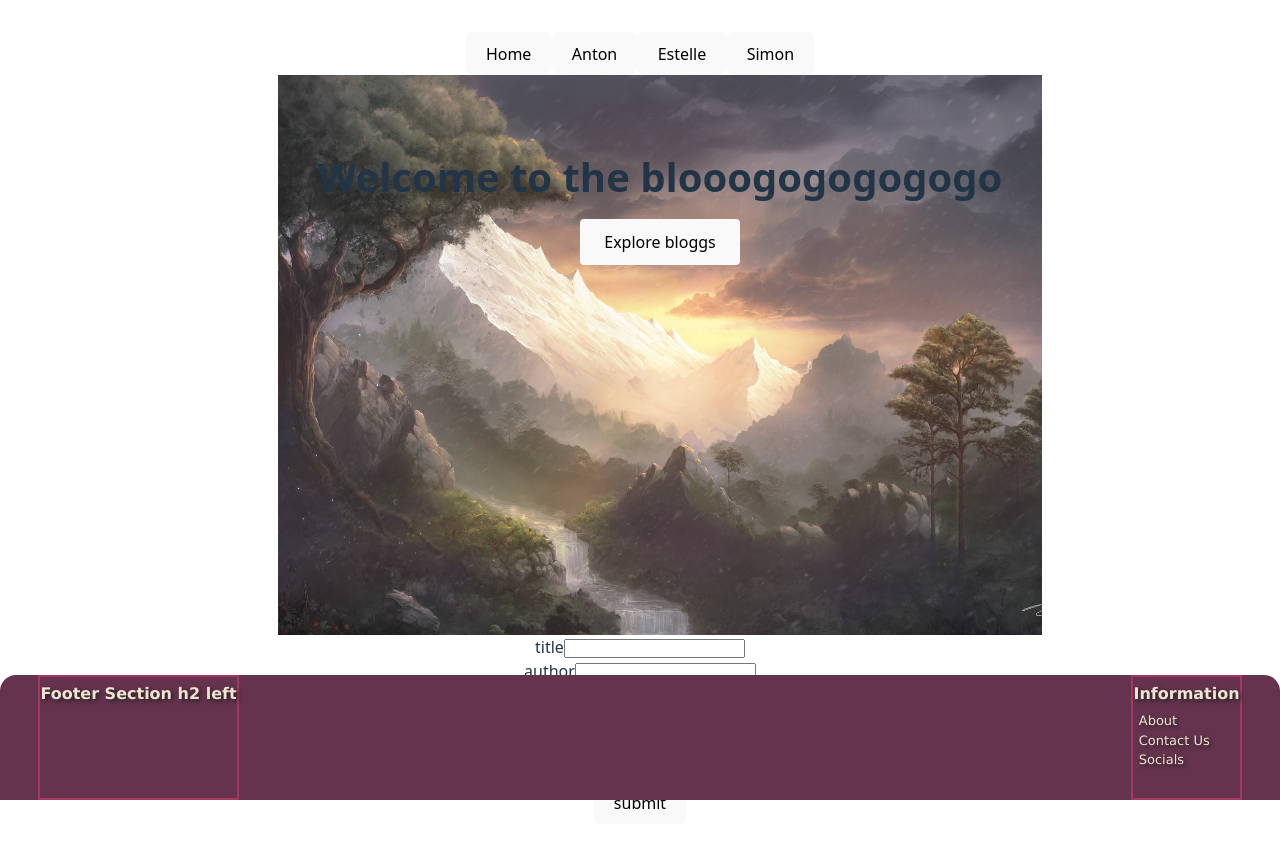
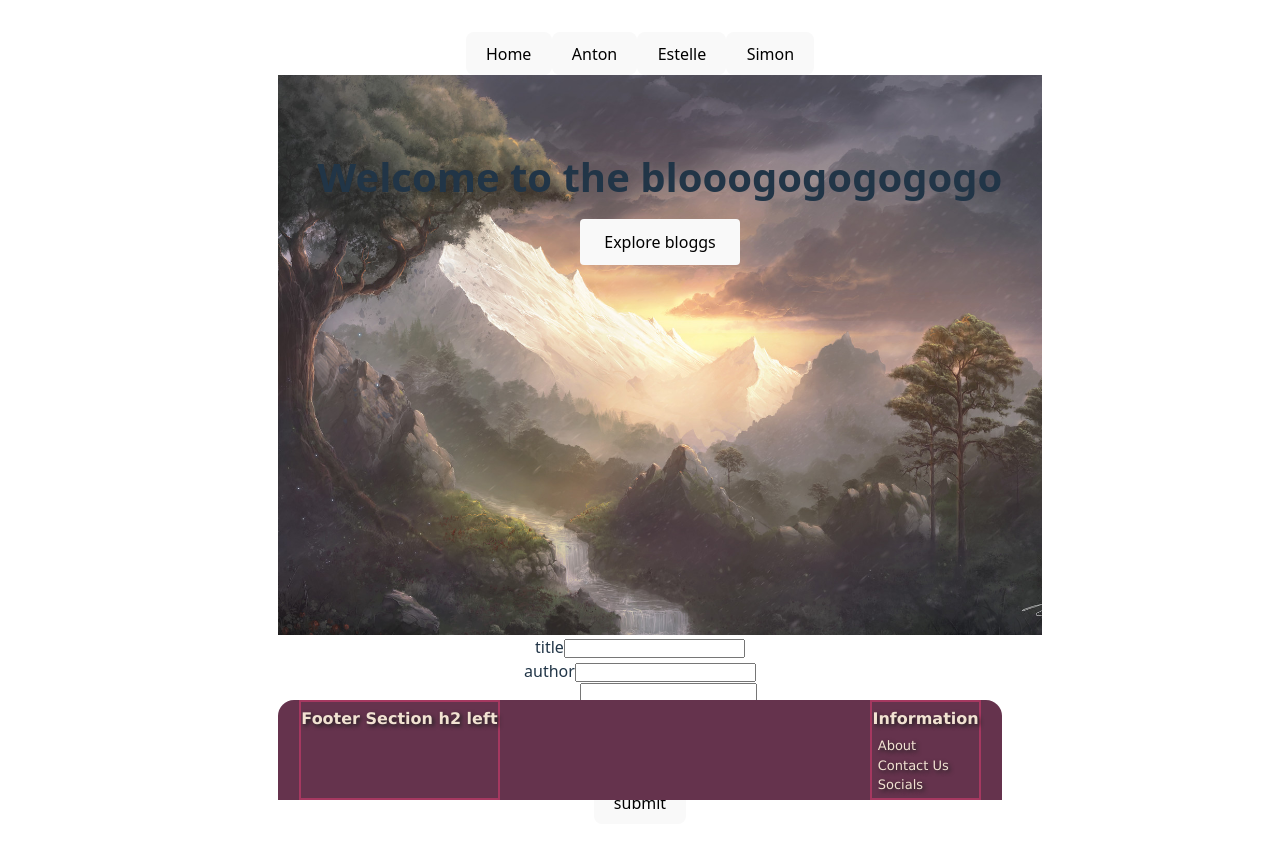
Before and after one commit to anton-jj/blogg-grupp4, a React (Vite) app in the folder blogg-grupp4/: page / in a window 1280 px wide. Shown: the top 848 px of the page. Built offline with nearby package versions, Linux system fonts and the light colour scheme.

Commit message:
fixed footer positioning to not be obscuring stuff

```diff
--- a/blogg-grupp4/src/App.css
+++ b/blogg-grupp4/src/App.css
@@ -2,6 +2,7 @@
     max-width: 1280px;
     margin: 0 auto;
     padding: 2rem;
+    padding-bottom: 0;
     text-align: center;
 
     /*
--- a/blogg-grupp4/src/footer.css
+++ b/blogg-grupp4/src/footer.css
@@ -3,11 +3,13 @@
   text-shadow: 2px 2px 4px var(--background);
   display: flex;
   width: 100%;
-  height: 125px;
+  height: 100px;
   background-color: var(--accent);
+  margin-top: 100px;
   bottom: 0;
   left: 0;
-  position: absolute;
+  position: sticky;
+  top: calc( 100vh - 100px );
   border-top-right-radius: 1rem;
   border-top-left-radius: 1rem;
 }
```
